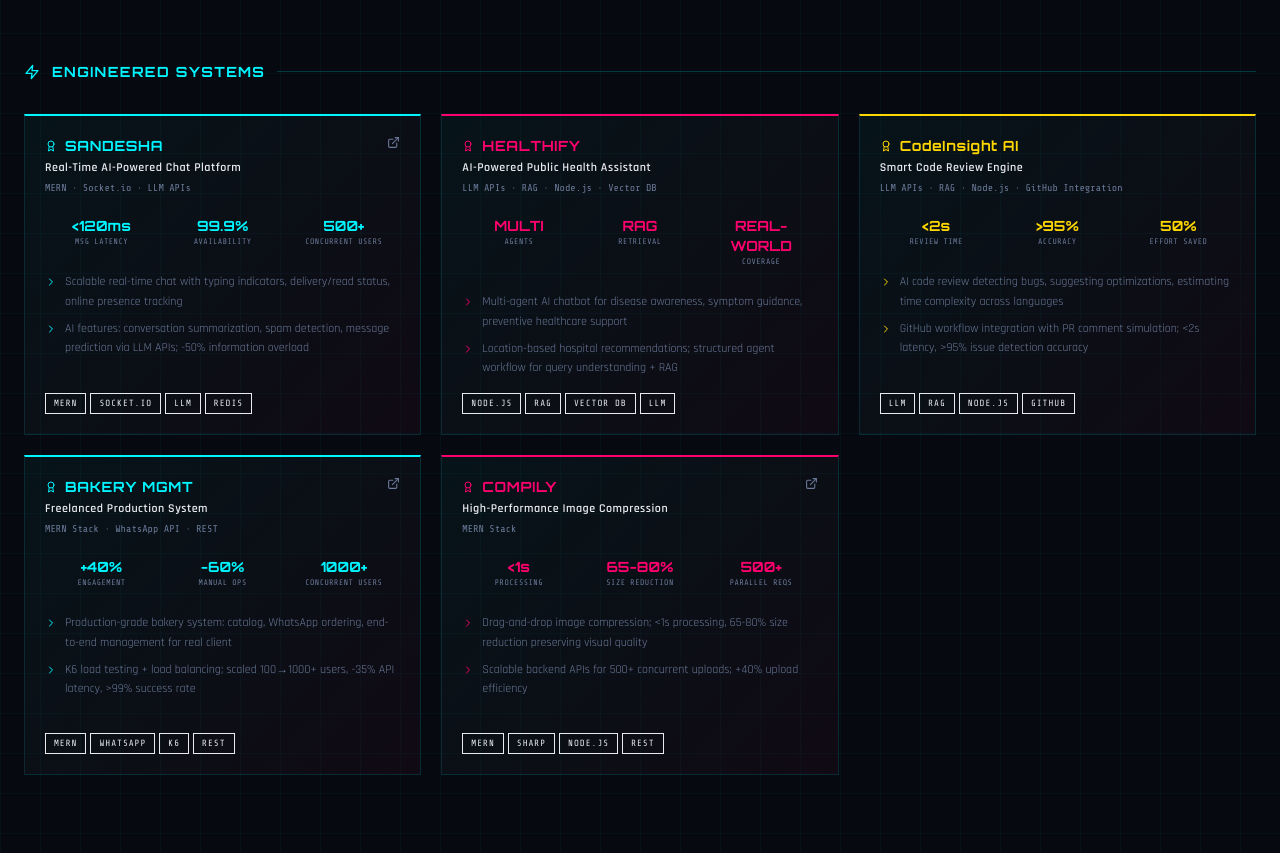
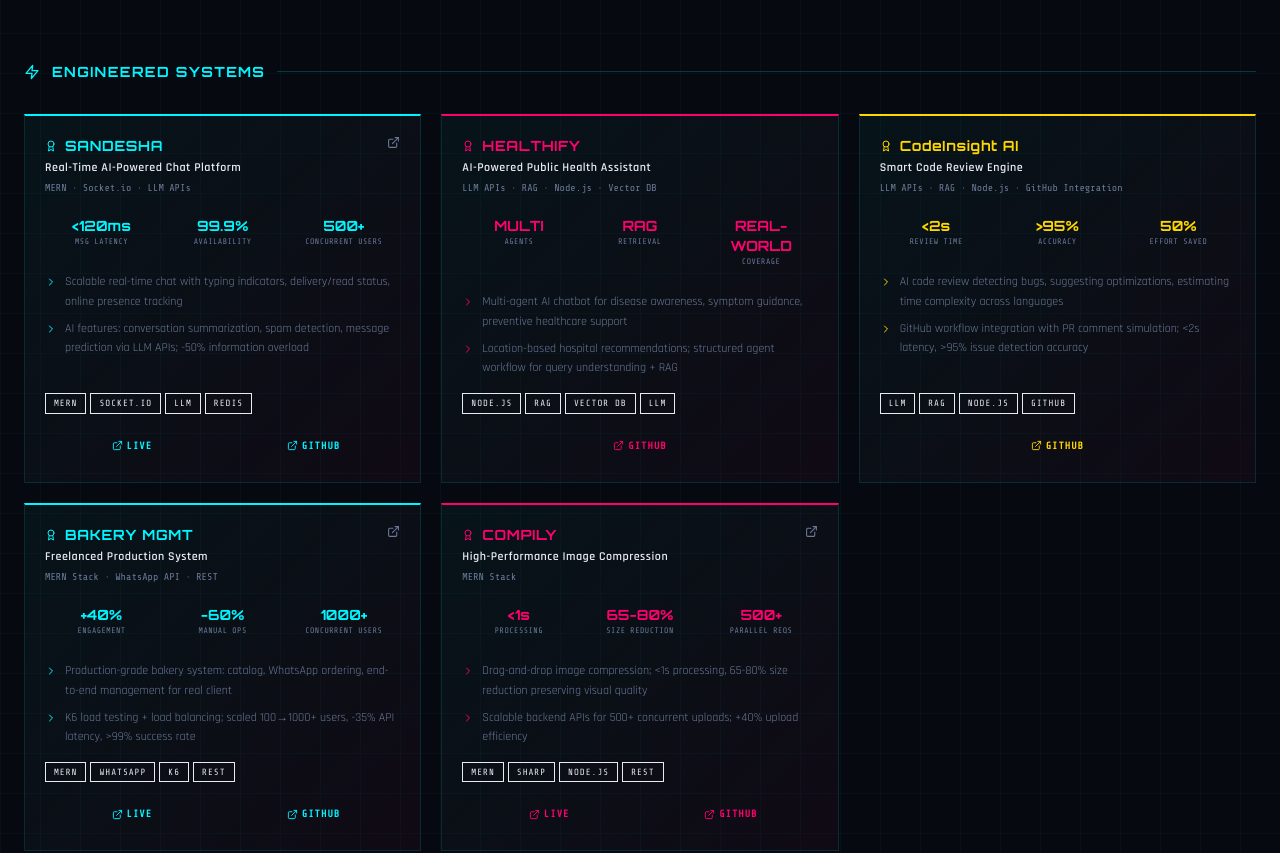
Before and after one commit to sriManikanta07/porfolio_cyberpunk, a React (Vite) app: page / in a window 1280 px wide. Shown: the part 1367-2220 px from the top of the page. Built offline with nearby package versions, Linux system fonts and the light colour scheme.

Commit message:
Add Git & Live buttons to project cards

```diff
--- a/src/components/Experience.tsx
+++ b/src/components/Experience.tsx
@@ -31,7 +31,7 @@ const projects = [
       'Scalable real-time chat with typing indicators, delivery/read status, online presence tracking',
       'AI features: conversation summarization, spam detection, message prediction via LLM APIs; -50% information overload',
     ],
-    links: { live: '#', github: '#' },
+    links: { live: 'https://sandesha-chat.vercel.app', github: 'https://github.com/sri-manikanta/sandesha' },
     tags: ['MERN', 'Socket.io', 'LLM', 'Redis'],
   },
   {
@@ -48,7 +48,7 @@ const projects = [
       'Multi-agent AI chatbot for disease awareness, symptom guidance, preventive healthcare support',
       'Location-based hospital recommendations; structured agent workflow for query understanding + RAG',
     ],
-    links: { github: '#' },
+    links: { github: 'https://github.com/sri-manikanta/healthify' },
     tags: ['Node.js', 'RAG', 'Vector DB', 'LLM'],
   },
   {
@@ -65,7 +65,7 @@ const projects = [
       'AI code review detecting bugs, suggesting optimizations, estimating time complexity across languages',
       'GitHub workflow integration with PR comment simulation; <2s latency, >95% issue detection accuracy',
     ],
-    links: { github: '#' },
+    links: { github: 'https://github.com/sri-manikanta/codeinsight-ai' },
     tags: ['LLM', 'RAG', 'Node.js', 'GitHub'],
   },
   {
@@ -82,7 +82,7 @@ const projects = [
       'Production-grade bakery system: catalog, WhatsApp ordering, end-to-end management for real client',
       'K6 load testing + load balancing; scaled 100→1000+ users, -35% API latency, >99% success rate',
     ],
-    links: { live: '#', github: '#' },
+    links: { live: 'https://bakery-mgmt.vercel.app', github: 'https://github.com/sri-manikanta/bakery-management' },
     tags: ['MERN', 'WhatsApp', 'K6', 'REST'],
   },
   {
@@ -99,7 +99,7 @@ const projects = [
       'Drag-and-drop image compression; <1s processing, 65-80% size reduction preserving visual quality',
       'Scalable backend APIs for 500+ concurrent uploads; +40% upload efficiency',
     ],
-    links: { live: '#', github: '#' },
+    links: { live: 'https://compily.vercel.app', github: 'https://github.com/sri-manikanta/compily' },
     tags: ['MERN', 'Sharp', 'Node.js', 'REST'],
   },
 ];
@@ -308,7 +308,7 @@ export default function Experience() {
                 </div>
 
                 {/* Tags */}
-                <div className="flex flex-wrap gap-1 mt-auto">
+                <div className="flex flex-wrap gap-1 mb-4">
                   {p.tags.map((t) => (
                     <span
                       key={t}
@@ -319,6 +319,64 @@ export default function Experience() {
                     </span>
                   ))}
                 </div>
+
+                {/* Action buttons */}
+                <div className="flex gap-2 mt-auto">
+                  {p.links.live && (
+                    <a
+                      href={p.links.live}
+                      target="_blank"
+                      rel="noreferrer"
+                      className="flex-1 flex items-center justify-center gap-1 px-3 py-2 mono text-xs font-semibold transition-all duration-300"
+                      style={{
+                        border: `1px solid ${p.color}60`,
+                        color: p.color,
+                        background: `${p.color}0d`,
+                        fontSize: '10px',
+                        letterSpacing: '1px',
+                        textTransform: 'uppercase',
+                        cursor: 'pointer',
+                      }}
+                      onMouseEnter={(e) => {
+                        e.currentTarget.style.background = `${p.color}20`;
+                        e.currentTarget.style.boxShadow = `0 0 12px ${p.color}40`;
+                      }}
+                      onMouseLeave={(e) => {
+                        e.currentTarget.style.background = `${p.color}0d`;
+                        e.currentTarget.style.boxShadow = 'none';
+                      }}
+                    >
+                      <ExternalLink size={11} />
+                      <span>LIVE</span>
+                    </a>
+                  )}
+                  <a
+                    href={p.links.github}
+                    target="_blank"
+                    rel="noreferrer"
+                    className="flex-1 flex items-center justify-center gap-1 px-3 py-2 mono text-xs font-semibold transition-all duration-300"
+                    style={{
+                      border: `1px solid ${p.color}60`,
+                      color: p.color,
+                      background: `${p.color}0d`,
+                      fontSize: '10px',
+                      letterSpacing: '1px',
+                      textTransform: 'uppercase',
+                      cursor: 'pointer',
+                    }}
+                    onMouseEnter={(e) => {
+                      e.currentTarget.style.background = `${p.color}20`;
+                      e.currentTarget.style.boxShadow = `0 0 12px ${p.color}40`;
+                    }}
+                    onMouseLeave={(e) => {
+                      e.currentTarget.style.background = `${p.color}0d`;
+                      e.currentTarget.style.boxShadow = 'none';
+                    }}
+                  >
+                    <ExternalLink size={11} />
+                    <span>GITHUB</span>
+                  </a>
+                </div>
               </div>
             ))}
           </div>
```
